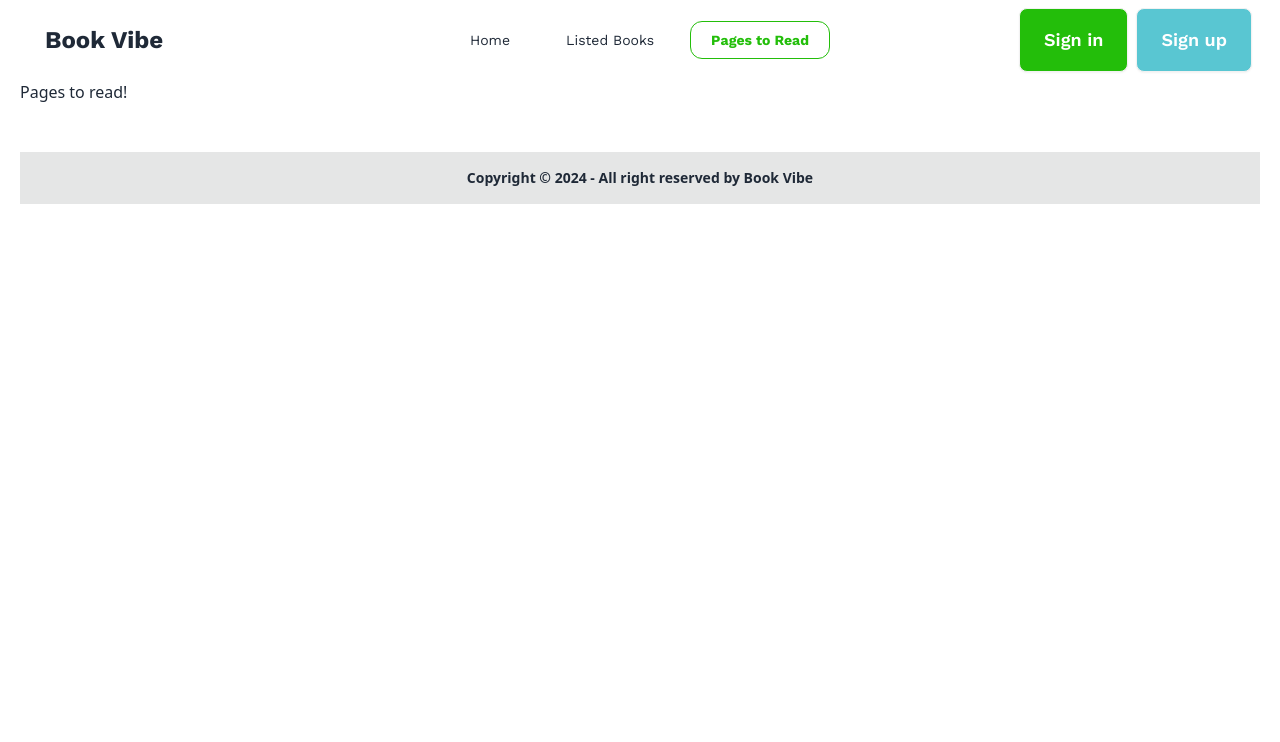
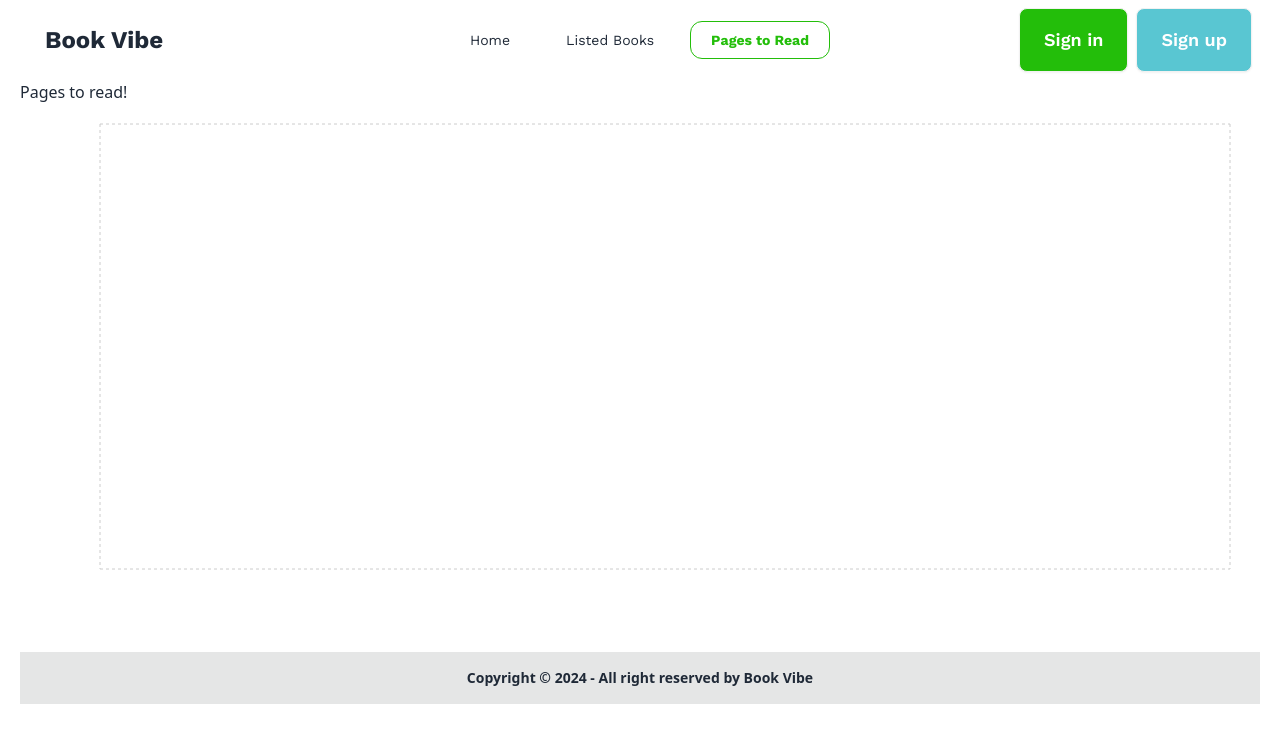
Before and after one commit to sajidhasan-web/book-vibe, a React (Vite) app: page /pages-to-read in a window 1280 px wide. Shown: the top 742 px of the page. Built offline with nearby package versions, Linux system fonts and the light colour scheme; a web font is replaced by a local one.

Commit message:
add README.md file

```diff
--- a/package.json
+++ b/package.json
@@ -19,6 +19,7 @@
     "react-hot-toast": "^2.4.1",
     "react-icons": "^5.0.1",
     "react-router-dom": "^6.22.3",
+    "recharts": "^2.12.3",
     "sort-by": "^1.2.0"
   },
   "devDependencies": {
--- /dev/null
+++ b/src/components/CustomBarChart.jsx
@@ -0,0 +1,60 @@
+import { useEffect, useState } from "react";
+import { getBooks } from "../utils";
+import { Bar, BarChart, CartesianGrid, Cell, ResponsiveContainer, XAxis, YAxis } from "recharts";
+
+
+const CustomBarChart = () => {
+
+    let [readBooks, setReadBooks] = useState([]);
+
+    useEffect(()=>{
+        let books = getBooks()
+        setReadBooks(books)
+    },[])
+
+    const getPath = (x, y, width, height) => {
+        return `M${x},${y + height}C${x + width / 3},${y + height} ${x + width / 2},${y + height / 3}
+        ${x + width / 2}, ${y}
+        C${x + width / 2},${y + height / 3} ${x + (2 * width) / 3},${y + height} ${x + width}, ${y + height}
+        Z`;
+      };
+
+      const TriangleBar = (props) => {
+        const { fill, x, y, width, height } = props;
+
+        return <path d={getPath(x, y, width, height)} stroke="none" fill={fill} />;
+      };
+
+
+      const colors = ['#0088FE', '#00C49F', '#FFBB28', '#FF8042', 'red', 'pink'];
+
+
+    return (
+        <ResponsiveContainer width="100%" height={500}>
+             <BarChart
+      width={500}
+      height={300}
+      data={readBooks}
+      margin={{
+        top: 20,
+        right: 30,
+        left: 20,
+        bottom: 5,
+      }}
+    >
+      <CartesianGrid strokeDasharray="3 3" />
+      <XAxis dataKey="bookName" />
+      <YAxis />
+      <Bar dataKey="totalPages" fill="#8884d8" shape={<TriangleBar />} label={{ position: 'top' }}>
+        {readBooks.map((entry, index) => (
+          <Cell key={`cell-${index}`} fill={colors[index % 20]} />
+        ))}
+      </Bar>
+    </BarChart>
+        </ResponsiveContainer>
+
+
+    );
+};
+
+export default CustomBarChart;
--- /dev/null
+++ b/src/components/SortBy.jsx
@@ -0,0 +1,43 @@
+import { useEffect, useState } from "react";
+import { getBooks, getWishlistBooks } from "../utils";
+
+
+const SortBy = () => {
+
+// const [readBooks, setReadBooks] = useState([])
+// const [wishlistBooks, setWishlistBooks] = useState([])
+const [sortBy, setSortBy] = useState('')
+
+// useEffect(()=>{
+//     const read = getBooks()
+//     setReadBooks(read)
+//     const wishlist = getWishlistBooks()
+//     setWishlistBooks(wishlist)
+// },[])
+
+// console.log(readBooks);
+// console.log(wishlistBooks);
+
+
+const handleSort=(e)=>{
+ const sort = e.target.value
+ setSortBy(sort)
+}
+
+
+
+    return (
+        <div className="flex justify-center mt-7">
+            <select onChange={handleSort} className="select select-bordered sm:select-sm md:select-md lg:select-lg w-full max-w-xs bg-[#23BE0A] text-white font-semibold">
+            <option disabled selected>
+                Sort By
+            </option>
+            <option>Rating</option>
+            <option>Number of pages</option>
+            <option>Published</option>
+            </select>
+      </div>
+    );
+};
+
+export default SortBy;
--- a/src/pages/ListedBooks.jsx
+++ b/src/pages/ListedBooks.jsx
@@ -1,10 +1,10 @@
 import { useState } from "react";
 import { Link, Outlet } from "react-router-dom";
+import SortBy from "../components/SortBy";
 
 
 
 const ListedBooks = () => {
-
     const [tabIndex, setTabIndex] = useState(0)
 
   return (
@@ -12,16 +12,8 @@ const ListedBooks = () => {
       <div className="bg-[#1313130D] py-7 w-full flex justify-center items-center work-sans rounded-2xl">
         <h3 className="text-3xl font-bold">Books</h3>
       </div>
-      <div className="flex justify-center mt-7">
-        <select className="select select-bordered  sm:select-sm  md:select-md lg:select-lg w-full max-w-xs bg-[#23BE0A] text-white font-semibold">
-          <option disabled selected>
-            Sort By
-          </option>
-          <option>Rating</option>
-          <option>Number of pages</option>
-          <option>Published</option>
-        </select>
-      </div>
+        {/* sort options */}
+         <SortBy></SortBy>
 
         <div className="flex items-center -mx-4 overflow-x-auto overflow-y-hidden sm:justify-start flex-nowrap mt-5">
             <Link to=''
--- a/src/pages/PagesToRead.jsx
+++ b/src/pages/PagesToRead.jsx
@@ -1,9 +1,11 @@
+import CustomBarChart from "../components/CustomBarChart";
 
 
 const PagesToRead = () => {
     return (
         <div>
             <h1>Pages to read!</h1>
+            <CustomBarChart></CustomBarChart>
         </div>
     );
 };
```
Also changed, not shown: src/main.jsx (+6 -1 lines), 2 other files (tests, documents, lock files or other folders).
